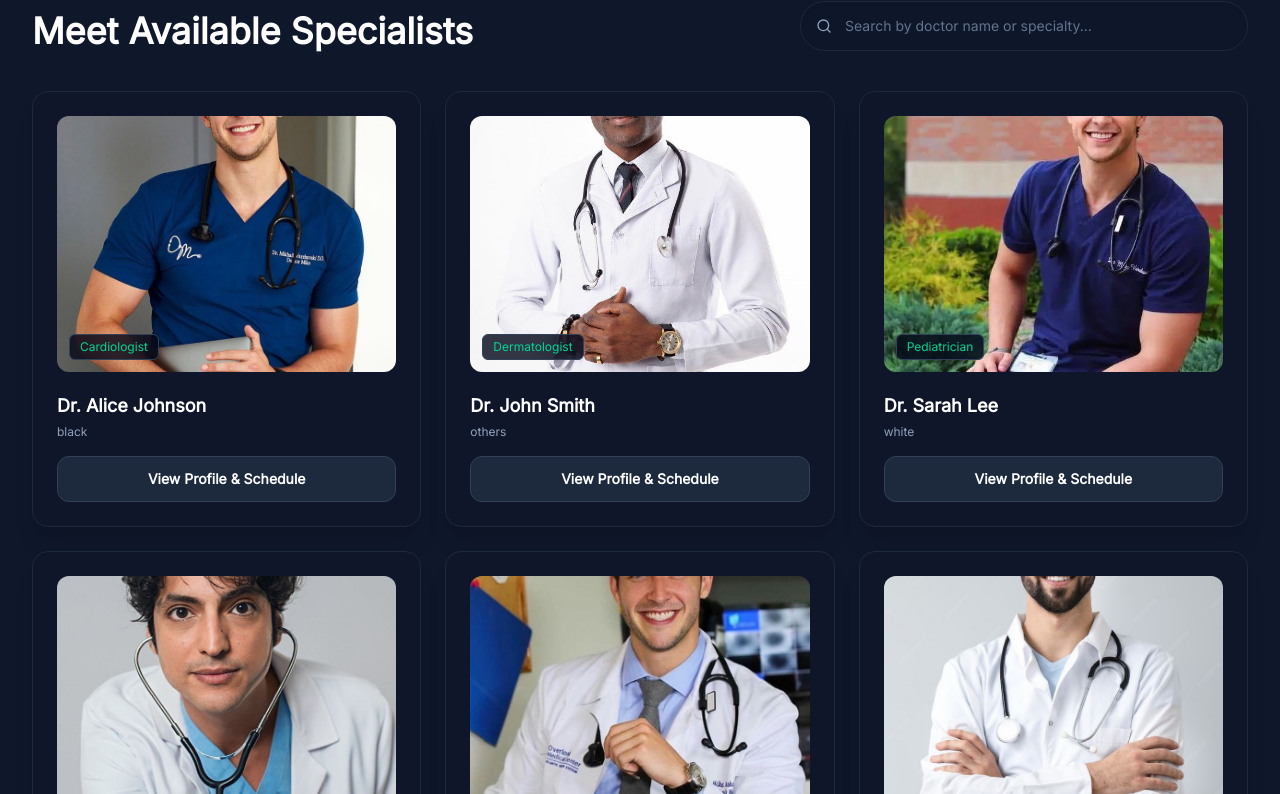
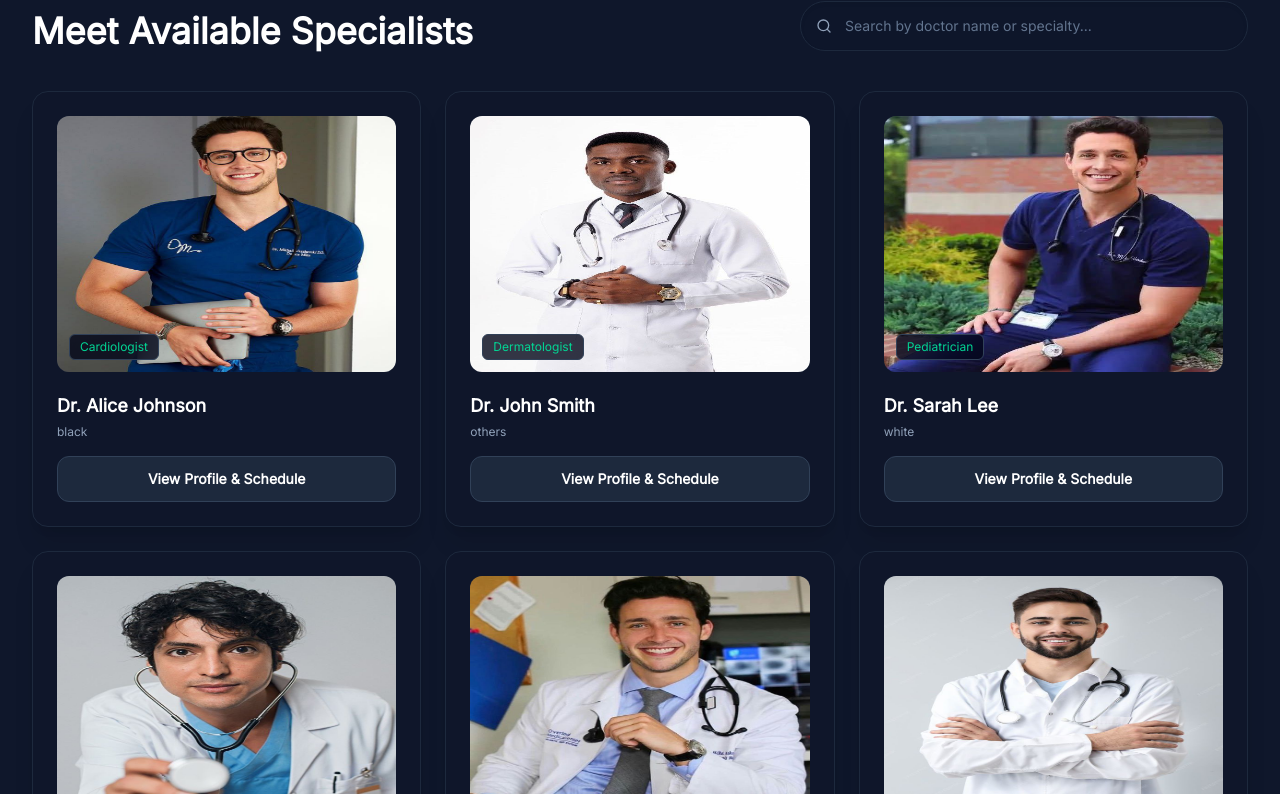
Before and after one commit to MikeWeDev/virtualHealthConsultancy, a Next.js app: page /home in a window 1280 px wide. Shown: the part 1806-2600 px from the top of the page. Built offline with nearby package versions, Linux system fonts and the light colour scheme.

Commit message:
fixing image fill problem

```diff
--- a/app/home/page.jsx
+++ b/app/home/page.jsx
@@ -341,7 +341,7 @@ export default function Home() {
                     src={item.img}
                     alt={item.Name || 'Doctor profile'}
                     fill
-                    className="object-cover transition-transform duration-500 group-hover:scale-105"
+                    className="object-fill transition-transform duration-500 group-hover:scale-105"
                   />
                   <span className="absolute bottom-3 left-3 rounded-md bg-slate-950/80 px-2.5 py-1 text-xs font-medium text-emerald-400 backdrop-blur-md border border-slate-700">
                     {item.type || 'Specialist'}
```
